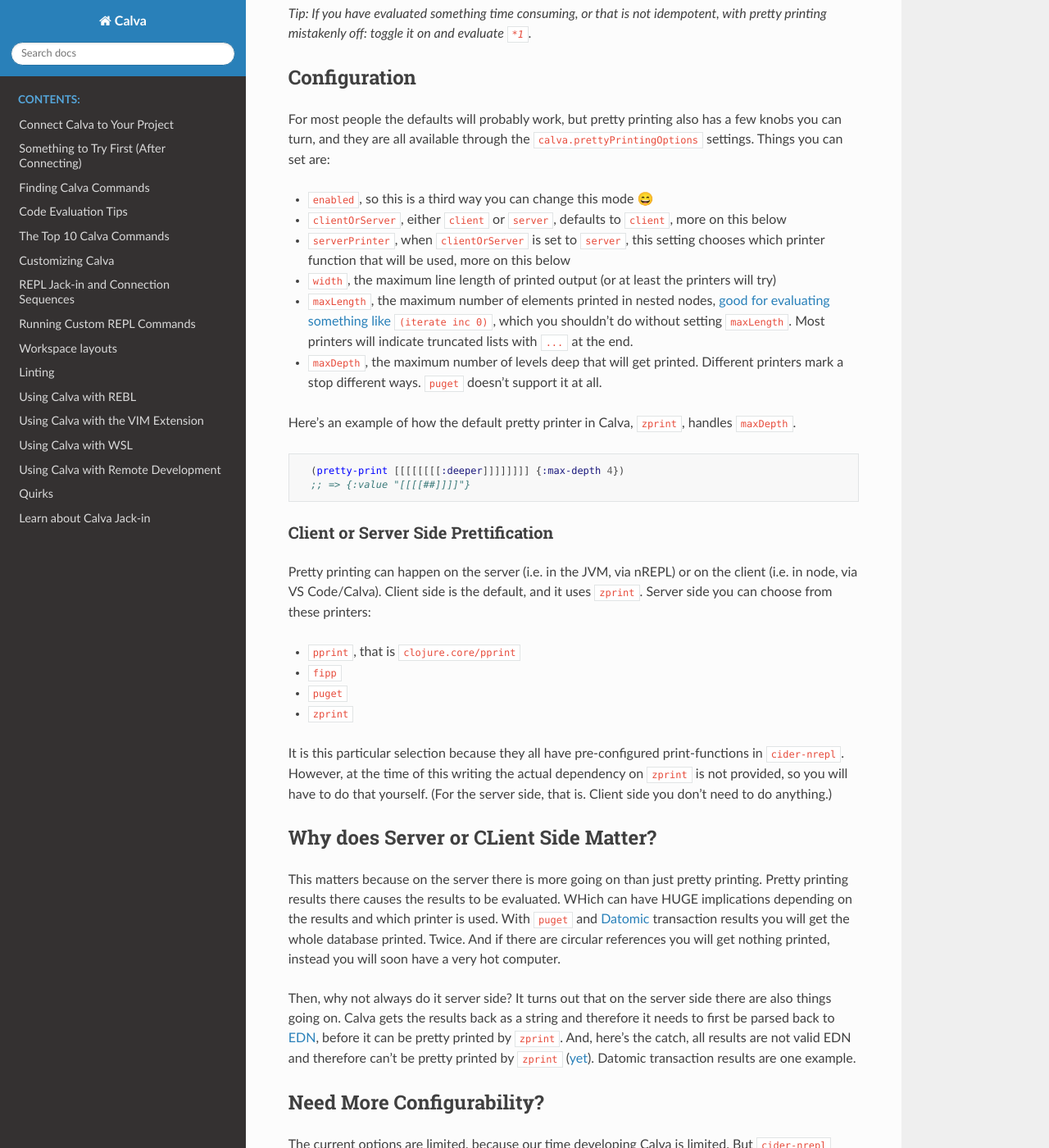
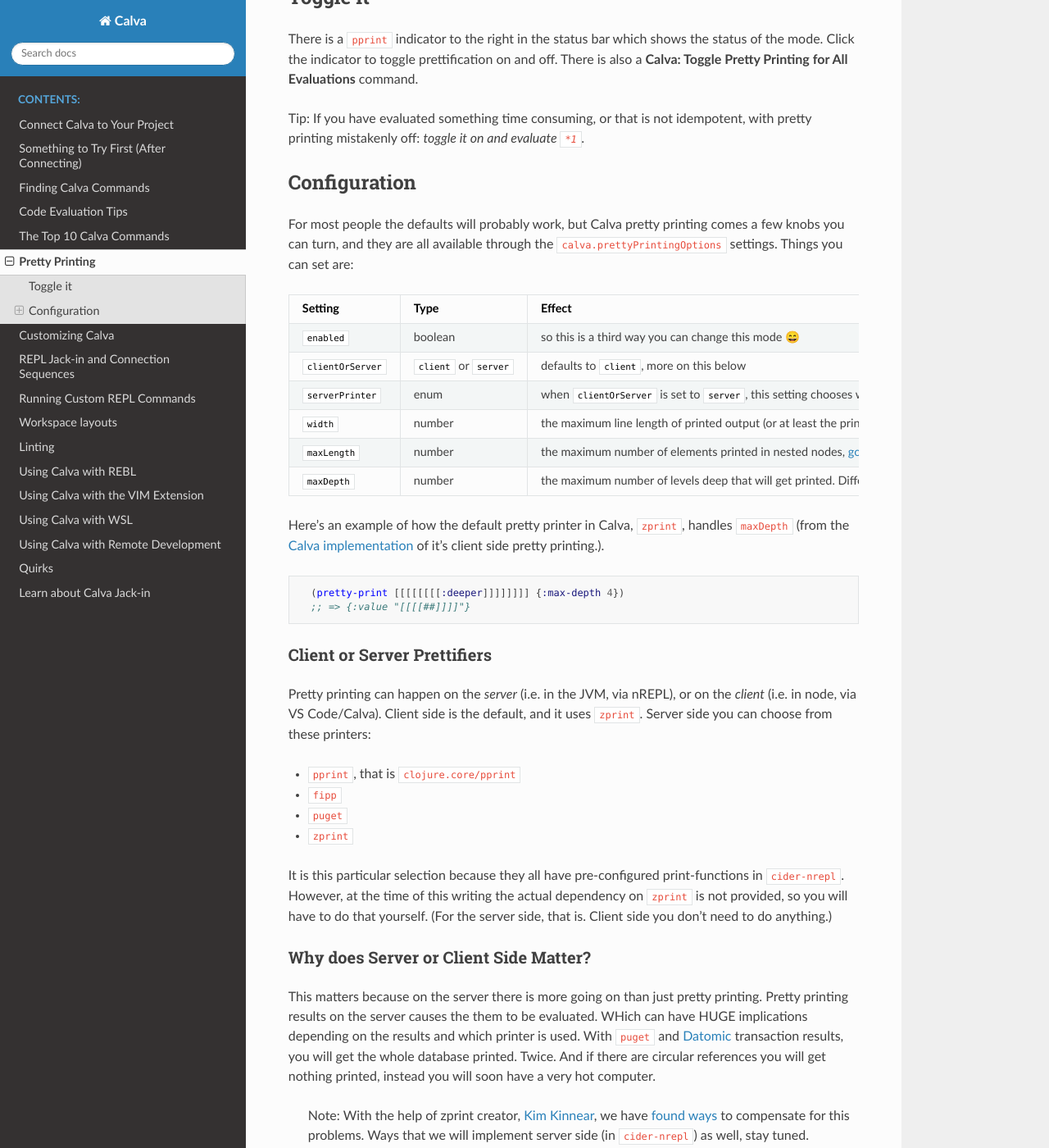
Before and after one commit to BetterThanTomorrow/calva, a Sphinx documentation site: the page built from docs/readthedocs/source/pprint.md, in a window 1280 px wide and 1400 px high, scrolled down 252 px. Shown: the whole window at 82% size. Built offline with Sphinx 7.4.7 and the Read the Docs theme 2.0.0, drawn with Linux system fonts in a browser that asks for light colours; some of the changed text lies outside the part shown.

Commit message:
Add pprint.md to the documentation index
[skip ci]

````diff
--- a/docs/readthedocs/source/customizing.md
+++ b/docs/readthedocs/source/customizing.md
@@ -1,15 +1,18 @@
 # Customizing Calva
 
 Don't like the defaults? On this page we can collect some of the customizations that people have done, and maybe write a thing or two about it some day.
+
+## Jack-in and Connect Sequences
+
+Jack-in and Connect are very customizable through [Custom Connect Sequences](connect-sequences.md).
 
 ## REPL Window
 
 If you don't want the REPL window to open automatically on jack-in/connect, set `calva.openREPLWindowOnConnect` to `false`. Please note, that if the [Connect Sequence](connect-sequences.md) you are using has `afterCLJReplJackInCode`, then the CLJ REPL window will open anyway in order to evaluate that code for you in a visible way.
 
-## Jack-in and Connect Sequences
+## Pretty Printing
 
-Jack-in and Connect are very customizable through [Custom Connect Sequences](connect-sequences.md).
-
+Calva's pretty printing mode can be configured a bit. See [Pretty Printing](pprint.md).
 
 ## Calva Highlight
 
--- a/docs/readthedocs/source/index.rst
+++ b/docs/readthedocs/source/index.rst
@@ -30,8 +30,9 @@
    try-first
    finding-commands
    eval-tips
+   commands-top10
    paredit
-   commands-top10
+   pprint
    customizing
    connect-sequences
    custom-commands
--- a/docs/readthedocs/source/pprint.md
+++ b/docs/readthedocs/source/pprint.md
@@ -1,30 +1,36 @@
 # Pretty Printing
 
-Calva has a **pprint** mode. It is on by default and all your evaluation results will get pretty printed. There is a `pprint` indicator to the right in the status bar which shows the status of the mode. Click the indicator to toggle it. There is also a **Calva: Toggle Pretty Printing for All Evaluations** command.
+In Calva, pretty printing is a mode. Prettiness is on by default and all your evaluation results will get that treatment.
 
-_Tip: If you have evaluated something time consuming, or that is not idempotent, with pretty printing mistakenly off: toggle it on and evaluate `*1`._
+## Toggle it
+
+There is a `pprint` indicator to the right in the status bar which shows the status of the mode. Click the indicator to toggle prettification on and off. There is also a **Calva: Toggle Pretty Printing for All Evaluations** command.
+
+Tip: If you have evaluated something time consuming, or that is not idempotent, with pretty printing mistakenly off: _toggle it on and evaluate `*1`._
 
 ## Configuration
 
-For most people the defaults will probably work, but pretty printing also has a few knobs you can turn, and they are all available through the `calva.prettyPrintingOptions` settings. Things you can set are:
+For most people the defaults will probably work, but Calva pretty printing comes a few knobs you can turn, and they are all available through the `calva.prettyPrintingOptions` settings. Things you can set are:
 
-* `enabled`, so this is a third way you can change this mode 😄
-* `clientOrServer`, either `client` or `server`, defaults to `client`, more on this below
-* `serverPrinter`, when `clientOrServer` is set to `server`, this setting chooses which printer function that will be used, more on this below
-* `width`, the maximum line length of printed output (or at least the printers will try)
-* `maxLength`, the maximum number of elements printed in nested nodes, [good for evaluating something like `(iterate inc 0)`](https://clojuredocs.org/clojure.core/*print-length*#example-542692cac026201cdc326b12), which you shouldn't do without setting `maxLength`. Most printers will indicate truncated lists with `...` at the end.
-* `maxDepth`, the maximum number of levels deep that will get printed. Different printers mark a stop different ways. `puget` doesn't support it at all.
+Setting          | Type    | Effect
+-------          | ----    | ------
+`enabled`        | boolean | so this is a third way you can change this mode 😄
+`clientOrServer` | `client` or `server` | defaults to `client`, more on this below
+`serverPrinter`  | enum    | when `clientOrServer` is set to `server`, this setting chooses which printer function that will be used, more on this below
+`width`          | number  | the maximum line length of printed output (or at least the printers will try)
+`maxLength`      | number  |  the maximum number of elements printed in nested nodes, [good for evaluating something like `(iterate inc 0)`](https://clojuredocs.org/clojure.core/*print-length*#example-542692cac026201cdc326b12), which you shouldn't do without setting `maxLength`. Most printers will indicate truncated lists with `...` at the end.
+`maxDepth`       | number  | the maximum number of levels deep that will get printed. Different printers mark a stop different ways. `puget` doesn't support it at all.
 
-Here's an example of how the default pretty printer in Calva, `zprint`, handles `maxDepth`.
+Here's an example of how the default pretty printer in Calva, `zprint`, handles `maxDepth` (from the [Calva implementation](https://github.com/BetterThanTomorrow/calva/blob/dev/src/cljs-lib/src/calva/pprint/printer.cljs) of it's client side pretty printing.).
 
 ```clojure
   (pretty-print [[[[[[[[:deeper]]]]]]]] {:max-depth 4})
   ;; => {:value "[[[[##]]]]"}
 ```
 
-### Client or Server Side Prettification
+### Client or Server Prettifiers
 
-Pretty printing can happen on the server (i.e. in the JVM, via nREPL) or on the client (i.e. in node, via VS Code/Calva). Client side is the default, and it uses `zprint`. Server side you can choose from these printers:
+Pretty printing can happen on the _server_ (i.e. in the JVM, via nREPL), or on the _client_ (i.e. in node, via VS Code/Calva). Client side is the default, and it uses `zprint`. Server side you can choose from these printers:
 
 * [`pprint`](https://clojure.github.io/clojure/clojure.pprint-api.html), that is `clojure.core/pprint`
 * [`fipp`](https://github.com/brandonbloom/fipp)
@@ -33,14 +39,16 @@
 
 It is this particular selection because they all have pre-configured print-functions in [`cider-nrepl`](https://docs.cider.mx/cider-nrepl/). However, at the time of this writing the actual dependency on `zprint` is not provided, so you will have to do that yourself. (For the server side, that is. Client side you don't need to do anything.)
 
-## Why does Server or CLient Side Matter?
+### Why does Server or Client Side Matter?
 
-This matters because on the server there is more going on than just pretty printing. Pretty printing results there causes the results to be evaluated. WHich can have HUGE implications depending on the results and which printer is used. With `puget` and [Datomic](https://www.datomic.com) transaction results you will get the whole database printed. Twice. And if there are circular references you will get nothing printed, instead you will soon have a very hot computer.
+This matters because on the server there is more going on than just pretty printing. Pretty printing results on the server causes the them to be evaluated. WHich can have HUGE implications depending on the results and which printer is used. With `puget` and [Datomic](https://www.datomic.com) transaction results, you will get the whole database printed. Twice. And if there are circular references you will get nothing printed, instead you will soon have a very hot computer.
 
-Then, why not always do it server side? It turns out that on the server side there are also things going on. Calva gets the results back as a string and therefore it needs to first be parsed back to [EDN](https://github.com/edn-format/edn), before it can be pretty printed by `zprint`. And, here's the catch, all results are not valid EDN and therefore can't be pretty printed by `zprint` ([yet](https://github.com/kkinnear/zprint/issues/111)). Datomic transaction results are one example.
+> Note: With the help of zprint creator, [Kim Kinnear](https://github.com/kkinnear), we have [found ways](https://github.com/kkinnear/zprint/issues/111) to compensate for this problems. Ways that we will implement server side (in `cider-nrepl`) as well, stay tuned.
 
-## Need More Configurability?
+Then, why not always do it client side? It turns out that on the client side there are also things going on. Calva gets the results back as a string and therefore it needs to first be parsed back to [EDN](https://github.com/edn-format/edn), before it can be pretty printed by `zprint`. And – here's the catch – all results are not valid EDN and therefore can't be pretty printed by `zprint`. Datomic transaction results are one example.
+
+### Need More Configurability?
 
 The current options are limited, because our time developing Calva is limited. But `cider-nrepl` really allows for fully configurable pretty printing, so it is within reach. Please feel invited to give us feedback on what you would want to configure for the printing of results. File issues and/or chat us up in #calva-dev on the Clojurians slack.
 
-Happy Pretty Printing! ❤️
+Enjoy Prettiful Printing! ❤️
````
